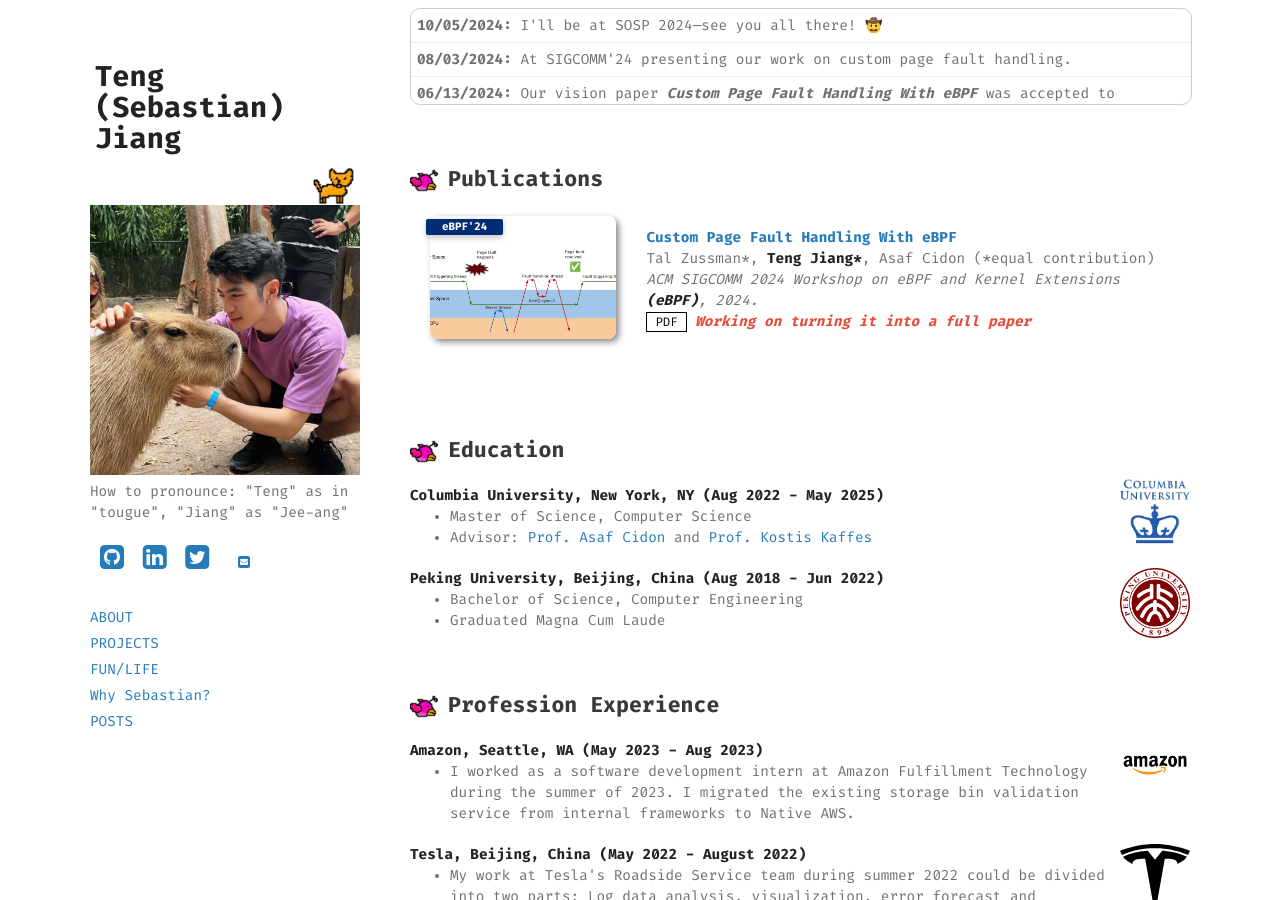
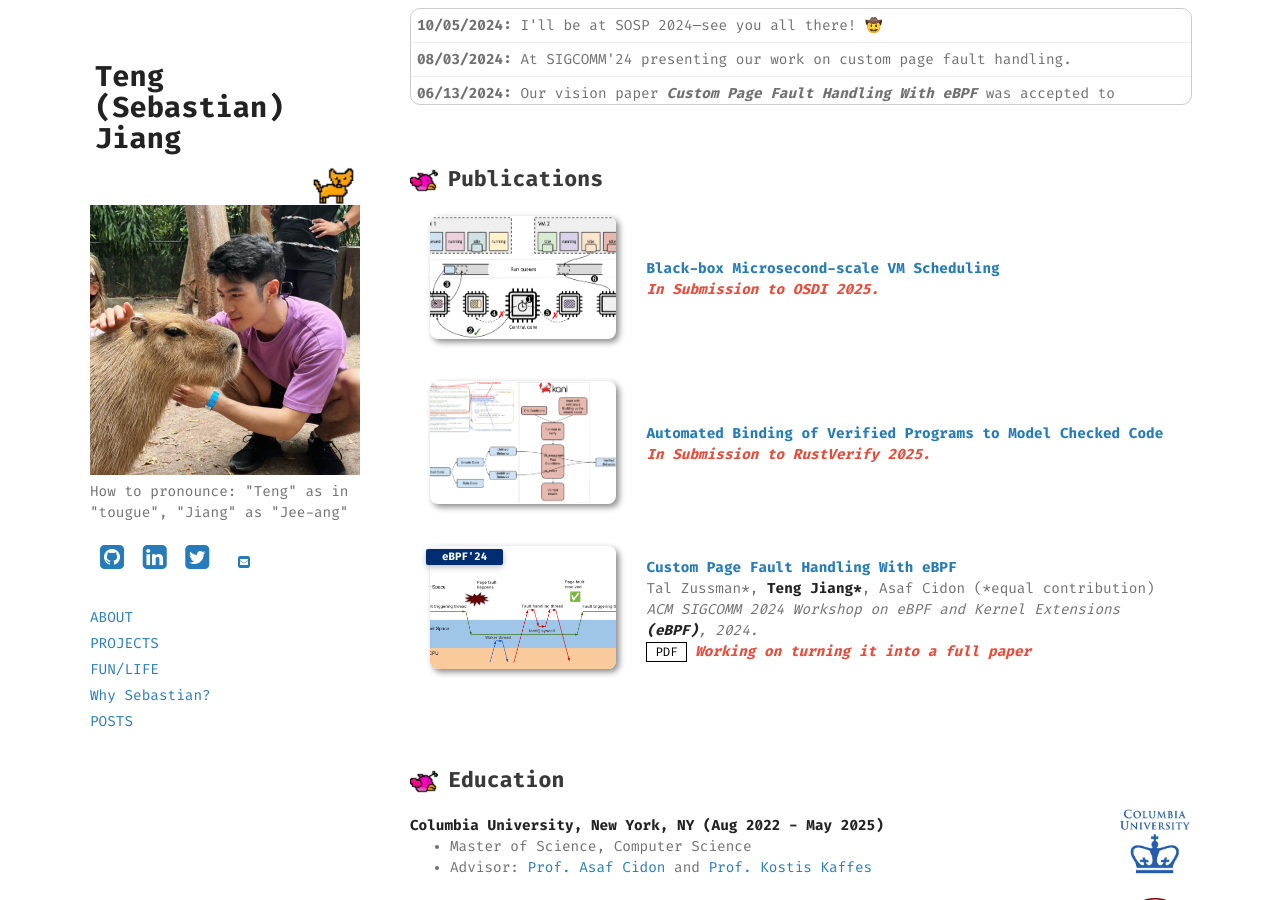
Before and after one commit to tengjiang/tengjiang.github.io, a Jekyll site: the page built from index.md, in a window 1280 px wide and 900 px high, scrolled down 602 px. Built offline with Jekyll 4.4.1, drawn with Linux system fonts in a browser that asks for light colours; some web fonts are replaced; a style sheet for code colours, icons or effects is not loaded.

Commit message:
Add publications.

```diff
--- a/_data/publications.yml
+++ b/_data/publications.yml
@@ -1,4 +1,11 @@
 main:
+  - title: "Black-box Microsecond-scale VM Scheduling"
+    image: /assets/img/vmsched-diagram.png
+    notes: In Submission to OSDI 2025.
+
+  - title: "Automated Binding of Verified Programs to Model Checked Code"
+    image: /assets/img/Kanify-with-code.png
+    notes: In Submission to RustVerify 2025.
 
   - title: "Custom Page Fault Handling With eBPF"
     website: https://dl.acm.org/doi/10.1145/3672197.3673432
```
Also changed, not shown: assets/img/Kanify-with-code.png (added), assets/img/vmsched-diagram.png (added).
